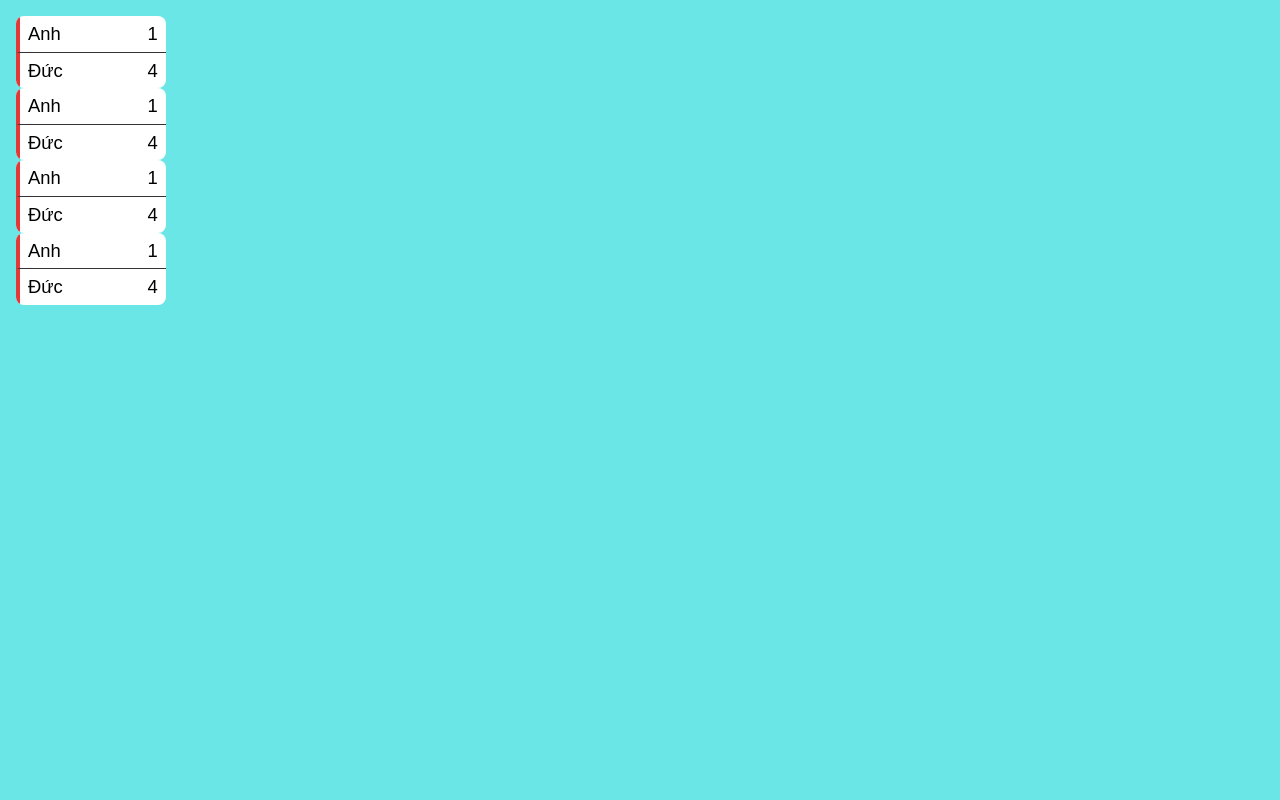
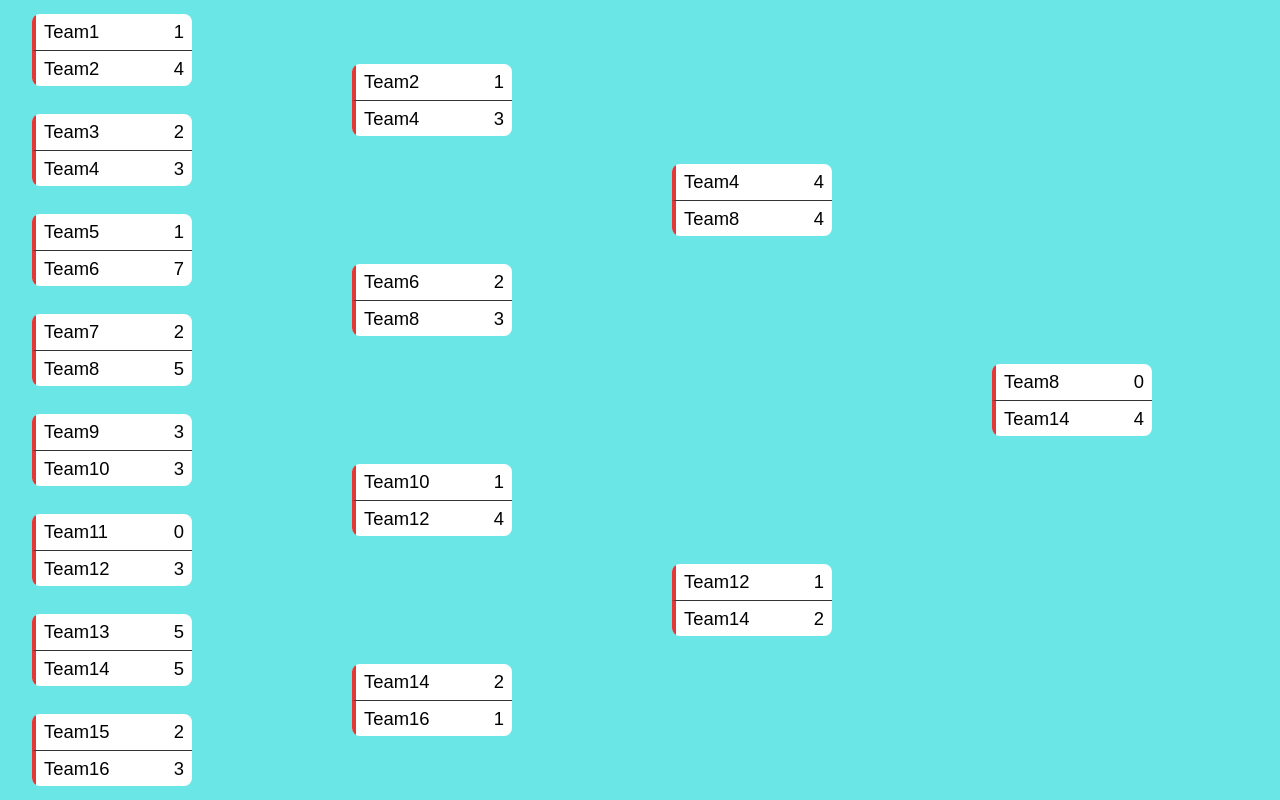
Before and after one commit to btcs-manhdd/sports-braket-generator, a React (Create React App) app: page / in a window 1280 px wide. Built offline with nearby package versions, Linux system fonts and the light colour scheme.

Commit message:
add file data, render braket

```diff
--- a/src/App.css
+++ b/src/App.css
@@ -7,15 +7,18 @@
 }
 
 body {
+  width: 100%;
+  height: 100%;
   scroll-behavior: smooth;
   text-rendering: optimizeSpeed;
   line-height: 1.5;
-  overflow-y:visible;
+  overflow-y: visible;
   overflow-x: hidden;
   font-size: 1.15rem;
   font-family: "Montserrat", sans-serif;
   background-color: #6ae6e6;
 }
-.App{
-  margin: 16px;
+.App {
+  height: 100vh;
+  display: flex;
 }
--- a/src/App.tsx
+++ b/src/App.tsx
@@ -1,13 +1,38 @@
+import React from "react"
 import "./App.css"
 import Round from "./components/Round/Round"
+import { data } from "./data"
 
-function App() {
+interface team {
+  name: string
+  score: number
+}
+
+interface rounds {
+  match: number
+  team1: team
+  team2: team
+}
+
+const App: React.FC = () => {
+  const {
+    round16,
+    semiFinals,
+    quarterFinals,
+    final
+  }: {
+    round16: rounds[]
+    semiFinals: rounds[]
+    quarterFinals: rounds[]
+    final: rounds[]
+  } = data
+
   return (
     <div className="App">
-      <Round quantity={8}/>
-      <Round quantity={4}/>
-      <Round quantity={2}/>
-      <Round quantity={1}/>
+      <Round data={round16} />
+      <Round data={quarterFinals} />
+      <Round data={semiFinals} />
+      <Round data={final} />
     </div>
   )
 }
--- a/src/components/Double/Double.css
+++ b/src/components/Double/Double.css
@@ -1,5 +1,5 @@
 .double{
-  max-width: 12%;
+  width: 10rem;
   background: #fff;
   border-radius: 8px;
   overflow: hidden;
--- a/src/components/Double/Double.tsx
+++ b/src/components/Double/Double.tsx
@@ -1,13 +1,17 @@
-import './Double.css'
-
+import "./Double.css"
 
 interface propsBox {
-  name: string,
+  name: string
   score: number
 }
 
-function Box({name, score}:propsBox){
-  return(
+interface propsDouble {
+  team1: propsBox
+  team2: propsBox
+}
+
+const Box: React.FC<propsBox> = ({ name, score }) => {
+  return (
     <div className="box">
       <span className="box-name">{name}</span>
       <span className="box-score">{score}</span>
@@ -15,12 +19,11 @@ function Box({name, score}:propsBox){
   )
 }
 
-
-function Double() {
+const Double: React.FC<propsDouble> = ({ team1, team2 }) => {
   return (
     <div className="double">
-      <Box name="Anh" score={1}/>
-      <Box name="Đức" score={4}/>
+      <Box name={team1.name} score={team1.score} />
+      <Box name={team2.name} score={team2.score} />
     </div>
   )
 }
--- /dev/null
+++ b/src/components/Round/Round.css
@@ -0,0 +1,8 @@
+.round{
+  height: 100%;
+  display: flex;
+  flex-direction: column;
+  justify-content: space-around;
+  margin-right: 8rem;
+  margin-left: 2rem;
+}
--- a/src/components/Round/Round.tsx
+++ b/src/components/Round/Round.tsx
@@ -1,16 +1,29 @@
-import React from 'react'
-import Double from "../Double/Double";
+import React from "react"
+import Double from "../Double/Double"
+import "./Round.css"
 
-interface propsRound{
-  quantity: number
+interface team {
+  name: string
+  score: number
 }
 
-function Round({ quantity }: propsRound){
-  return (
-    <div>
-      <Double/>
-    </div>
-   );
+interface rounds {
+  match: number
+  team1: team
+  team2: team
+}
+interface Props {
+  data: rounds[]
 }
 
-export default Round;
+const Round: React.FC<Props> = ({ data }) => {
+  return (
+    <div className="round">
+      {data.map(item => (
+        <Double team1={item.team1} team2={item.team2} />
+      ))}
+    </div>
+  )
+}
+
+export default Round
--- /dev/null
+++ b/src/data.js
@@ -0,0 +1,173 @@
+export const data = {
+  name: 'Premier League',
+  total: 16,
+  round16: [{
+      match: 1,
+      team1: {
+        name: 'Team1',
+        score: 1
+      },
+      team2: {
+        name: 'Team2',
+        score: 4
+      }
+    },
+    {
+      match: 2,
+      team1: {
+        name: 'Team3',
+        score: 2
+      },
+      team2: {
+        name: 'Team4',
+        score: 3
+      }
+    },
+    {
+      match: 3,
+      team1: {
+        name: 'Team5',
+        score: 1
+      },
+      team2: {
+        name: 'Team6',
+        score: 7
+      }
+    },
+    {
+      match: 4,
+      team1: {
+        name: 'Team7',
+        score: 2
+      },
+      team2: {
+        name: 'Team8',
+        score: 5
+      }
+    },
+    {
+      match: 5,
+      team1: {
+        name: 'Team9',
+        score: 3
+      },
+      team2: {
+        name: 'Team10',
+        score: 3
+      }
+    },
+    {
+      match: 6,
+      team1: {
+        name: 'Team11',
+        score: 0
+      },
+      team2: {
+        name: 'Team12',
+        score: 3
+      }
+    },
+    {
+      match: 7,
+      team1: {
+        name: 'Team13',
+        score: 5
+      },
+      team2: {
+        name: 'Team14',
+        score: 5
+      }
+    },
+    {
+      match: 8,
+      team1: {
+        name: 'Team15',
+        score: 2
+      },
+      team2: {
+        name: 'Team16',
+        score: 3
+      }
+    },
+
+  ],
+  quarterFinals: [{
+      match: 1,
+      team1: {
+        name: 'Team2',
+        score: 1
+      },
+      team2: {
+        name: 'Team4',
+        score: 3
+      }
+    },
+    {
+      match: 2,
+      team1: {
+        name: 'Team6',
+        score: 2
+      },
+      team2: {
+        name: 'Team8',
+        score: 3
+      }
+    },
+    {
+      match: 3,
+      team1: {
+        name: 'Team10',
+        score: 1
+      },
+      team2: {
+        name: 'Team12',
+        score: 4
+      }
+    },
+    {
+      match: 4,
+      team1: {
+        name: 'Team14',
+        score: 2
+      },
+      team2: {
+        name: 'Team16',
+        score: 1
+      }
+    },
+  ],
+  semiFinals: [{
+      match: 1,
+      team1: {
+        name: 'Team4',
+        score: 4
+      },
+      team2: {
+        name: 'Team8',
+        score: 4
+      }
+    },
+    {
+      match: 2,
+      team1: {
+        name: 'Team12',
+        score: 1
+      },
+      team2: {
+        name: 'Team14',
+        score: 2
+      }
+    },
+  ],
+  final: [{
+    match: 1,
+    team1: {
+      name: 'Team8',
+      score: 0
+    },
+    team2: {
+      name: 'Team14',
+      score: 4
+    }
+  }, ]
+}
```
Also changed, not shown: data.json (deleted, +0 -68 lines).
